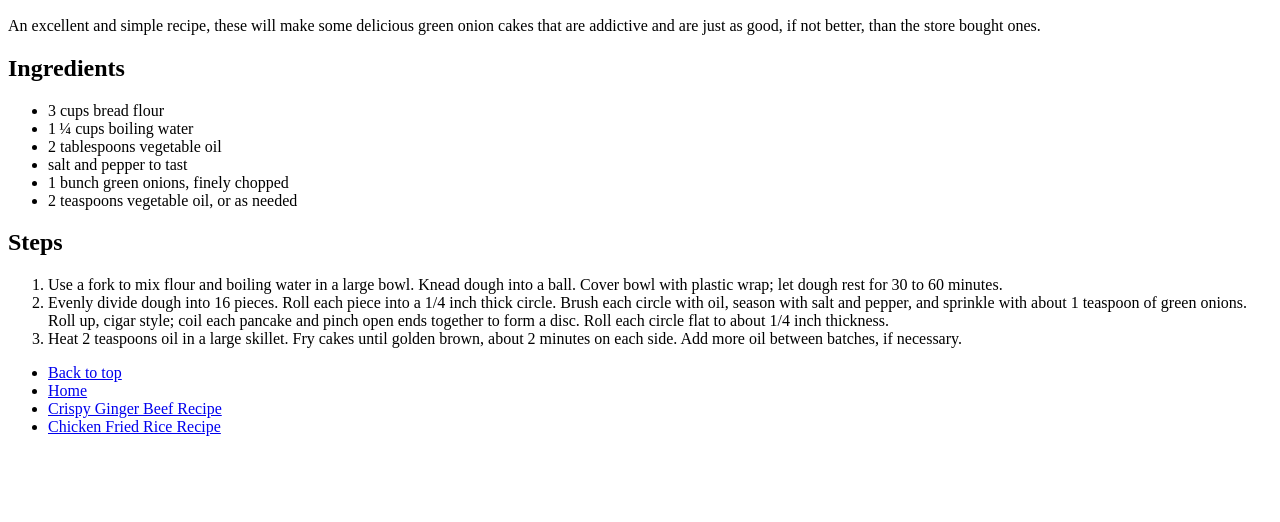
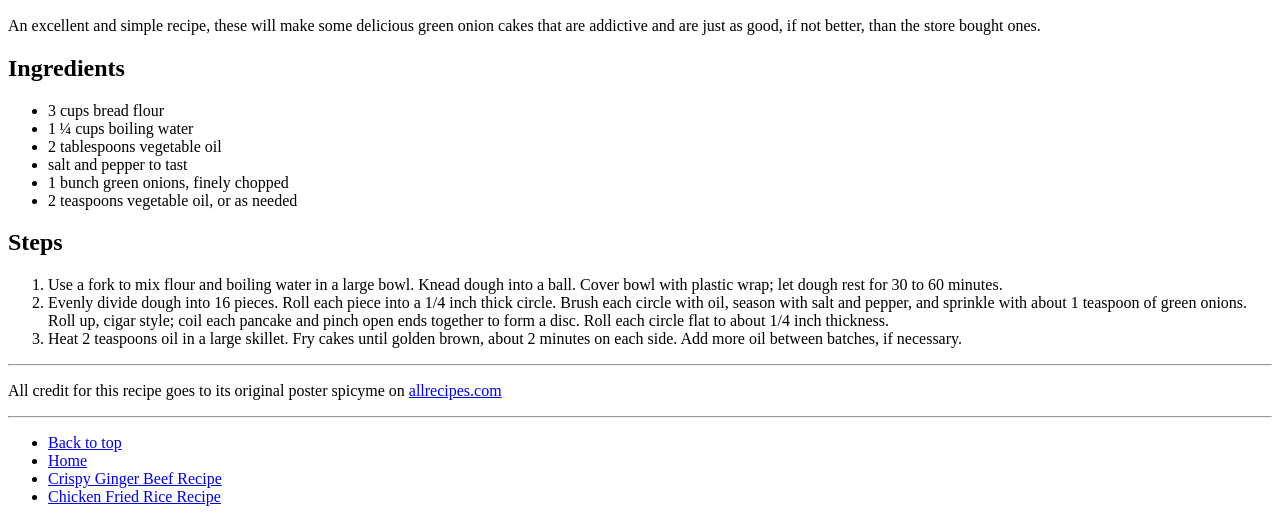
Before and after one commit to nefultre/odin-recipes, a plain HTML site: page recipes/green-onion-cakes.html in a window 1280 px wide. Shown: the part 434-956 px from the top of the page. Before the commit the page ends 886 px from the top, so only its background shows below. Drawn offline with Linux system fonts and the light colour scheme.

Commit message:
Added a disclaimer to green-onion-cakes.html giving proper credit to the original poster of the recipe.

```diff
--- a/recipes/green-onion-cakes.html
+++ b/recipes/green-onion-cakes.html
@@ -31,8 +31,13 @@
         </li>
         <li>Heat 2 teaspoons oil in a large skillet. Fry cakes until golden brown, about 2 minutes on each side. Add more oil between batches, if necessary.
         </li>
+    </ol>
 
-    </ol>
+    <hr>
+
+    <p>All credit for this recipe goes to its original poster spicyme on <a href="https://www.allrecipes.com/recipe/203178/green-onion-cakes/">allrecipes.com</a></p>
+
+    <hr>
 
     <ul>
         <li><a href="#">Back to top</a></li>
```
